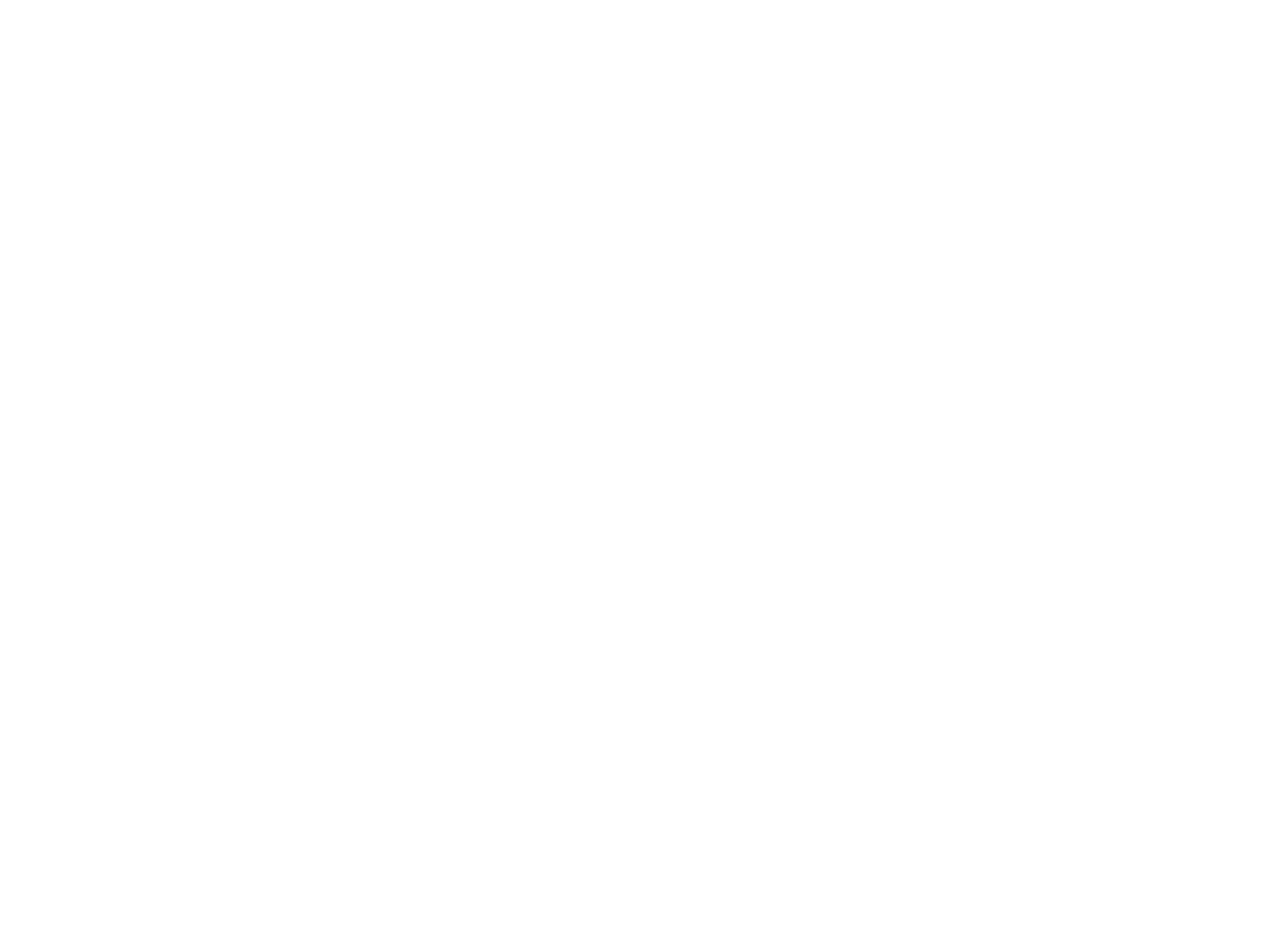
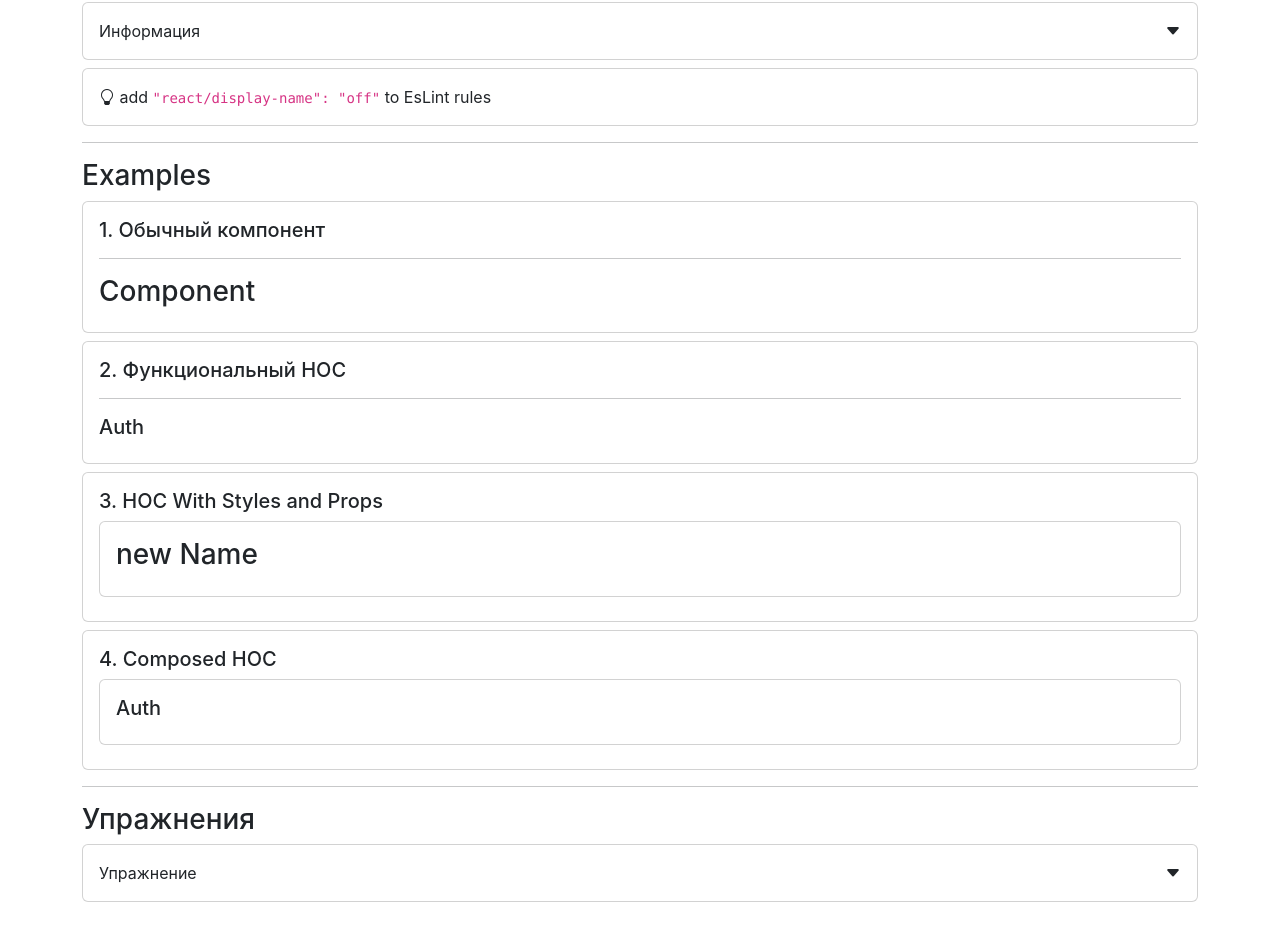
Before and after one commit to Art-San/09_12_22_project-react-hooks, a React (Create React App) app: page /hoc in a window 1280 px wide. Before the commit this address led to /. Shown: the part 134-1074 px from the top of the page. Before the commit the page ends 800 px from the top, so only its background shows below. Built offline with nearby package versions, Linux system fonts and the light colour scheme.

Commit message:
5. Компоненты высшего порядка (HOC)

```diff
--- a/src/app/App.js
+++ b/src/app/App.js
@@ -10,6 +10,7 @@
 import UseRefExample from './layouts/UseRef'
 import UseMemoExample from './layouts/UseMemo'
 import UseCallbackExample from './layouts/UseCallback'
+import HOCLayout from './layouts/Hoc'
 
 function App() {
     return (
@@ -19,6 +20,7 @@
                 <Switch>
                     <Route path="/users/:userId?/:edit?" component={Users} />
                     {/* <Route path="/login/:type?" component={Login} /> */}
+                    <Route path="/hoc" component={HOCLayout} />
                     <Route path="/useCallback" component={UseCallbackExample} />
                     <Route path="/useMemo" component={UseMemoExample} />
                     <Route path="/useRef" component={UseRefExample} />
--- a/src/app/components/examples/hoc/hocExample.jsx
+++ b/src/app/components/examples/hoc/hocExample.jsx
@@ -2,8 +2,8 @@
 import Component from './someComponent'
 
 import CardWrapper from '../../common/Card'
-import SmallTitle from '../../common/typografy/smallTitle'
-import Divider from '../../common/divider'
+import SmallTitle from '../../common/typografy/SmallTitle'
+import Divider from '../../common/Divider'
 import withLogin from './withLogin'
 import withPropsStyles from './withPropsStyles'
 const HOCExample = () => {
--- a/src/app/components/examples/hoc/someComponent.jsx
+++ b/src/app/components/examples/hoc/someComponent.jsx
@@ -1,7 +1,7 @@
 import React from 'react'
 
 import PropTypes from 'prop-types'
-import Subtitle from '../../common/typografy/subtitle'
+import Subtitle from '../../common/typografy/Subtitle'
 
 const SomeComponent = ({ name }) => {
     return <Subtitle>{name || 'Component'}</Subtitle>
--- a/src/app/components/examples/hoc/withLogin.jsx
+++ b/src/app/components/examples/hoc/withLogin.jsx
@@ -1,5 +1,6 @@
+/* eslint-disable react/display-name */
 import React from 'react'
-import SmallTitle from '../../common/typografy/smallTitle'
+import SmallTitle from '../../common/typografy/SmallTitle'
 
 const withLogin = (Component) => (props) => {
     const isLogin = localStorage.getItem('auth')
--- a/src/app/components/exercises/hocExercise.jsx
+++ b/src/app/components/exercises/hocExercise.jsx
@@ -1,5 +1,5 @@
 import React from 'react'
-import CollapseWrapper from '../common/collapse'
+import CollapseWrapper from '../common/Collapse'
 
 const HocExercise = () => {
     return (
--- /dev/null
+++ b/src/app/layouts/Hoc.jsx
@@ -0,0 +1,47 @@
+import Collapse from '../components/common/Collapse'
+import React from 'react'
+import HOCExample from '../components/examples/hoc/hocExample'
+import CardWrapper from '../components/common/Card'
+import HocExercise from '../components/exercises/hocExercise'
+import BlockQuoteWrapper from '../components/common/BlockQuote'
+import Title from '../components/common/typografy/Title'
+import Subtitle from '../components/common/typografy/Subtitle'
+import Divider from '../components/common/Divider'
+const HOCLayout = () => {
+    return (
+        <>
+            <Title>HOC</Title>
+            <Collapse title="Информация">
+                <BlockQuoteWrapper>
+                    <p>
+                        Компонент высшего порядка (Higher-Order Component, HOC)
+                        — это один из продвинутых способов для повторного
+                        использования логики. HOC не являются частью API React,
+                        но часто применяются из-за композиционной природы
+                        компонентов.
+                        <br />
+                        Говоря просто, компонент высшего порядка — это функция,
+                        которая принимает компонент и возвращает новый
+                        компонент.
+                    </p>
+
+                    <figcaption className="blockquote-footer">
+                        <cite title="reactjs.org">reactjs.org</cite>
+                    </figcaption>
+                </BlockQuoteWrapper>
+            </Collapse>
+            <CardWrapper>
+                <i className="bi bi-lightbulb"></i> add{' '}
+                <code>&quot;react/display-name&quot;: &quot;off&quot;</code> to
+                EsLint rules
+            </CardWrapper>
+            <Divider />
+            <Subtitle>Examples</Subtitle>
+            <HOCExample />
+            <Divider />
+            <Subtitle>Упражнения</Subtitle>
+            <HocExercise />
+        </>
+    )
+}
+export default HOCLayout
```
